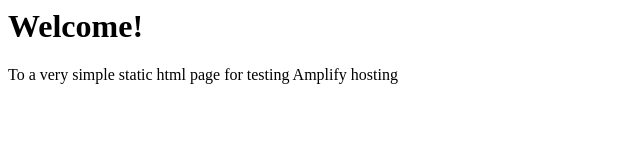
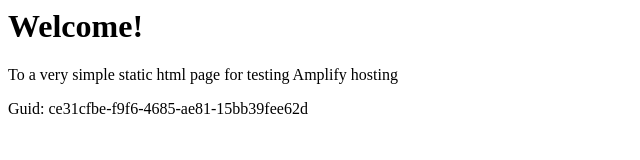
Before and after one commit to aws-aemilia-bah/Github-PR-Commit-Integration-Test-DoNotTouch-Gith-P5X5MO5I-v1-preprod-me-south-1, a website: page src/index.html in a window 1280 px wide. Shown: the whole page, without its empty margins (0-640 px from the left). Drawn offline with Linux system fonts and the light colour scheme.

Commit message:
commit from integ tests

```diff
--- a/src/index.html
+++ b/src/index.html
@@ -1,3 +1,5 @@
+
+
 <html lang="en">
 
 <head>
@@ -10,6 +12,6 @@
 <body>
     <h1>Welcome!</h1>
     <p>To a very simple static html page for testing Amplify hosting</p>
-</body>
+    <p>Guid: ce31cfbe-f9f6-4685-ae81-15bb39fee62d</p></body>
 
 </html>
```
